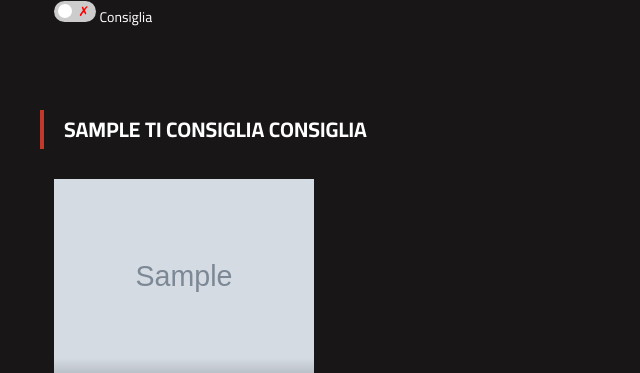
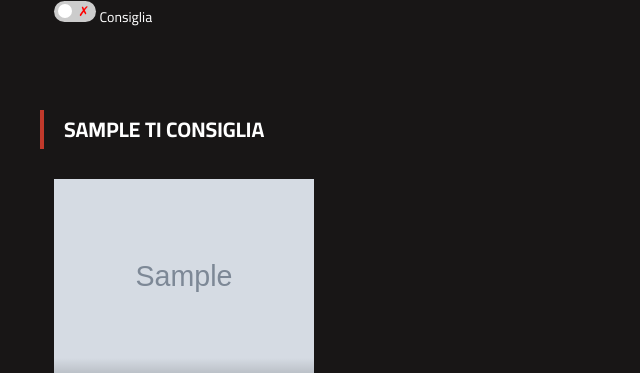
Before and after one commit to mattebernini/mattflix, a Flask app: a page that uses website/templates/profilo.html in a window 1280 px wide. Shown: the part 830-1203 px from the top of the page, without its empty margins (0-640 px from the left). Run offline with Flask 3, Linux system fonts and the light colour scheme; a user stored in the database is signed in; tables that the repository leaves empty hold one stand-in row (values such as "Sample post"); grey boxes marked "Sample" are stand-in pictures; some libraries are stand-ins or nearby versions.

Commit message:
fixed consiglia in profilo issue

```diff
--- a/website/templates/profilo.html
+++ b/website/templates/profilo.html
@@ -79,7 +79,7 @@
      <div class="section">
         <div class="container">
             <div class="section-header">
-                {{username_amico}} ti consiglia consiglia
+                {{username_amico}} ti consiglia
             </div>
             <div class="movies-slide carousel-nav-center owl-carousel">
                 {% for film in consigliati %}
```
